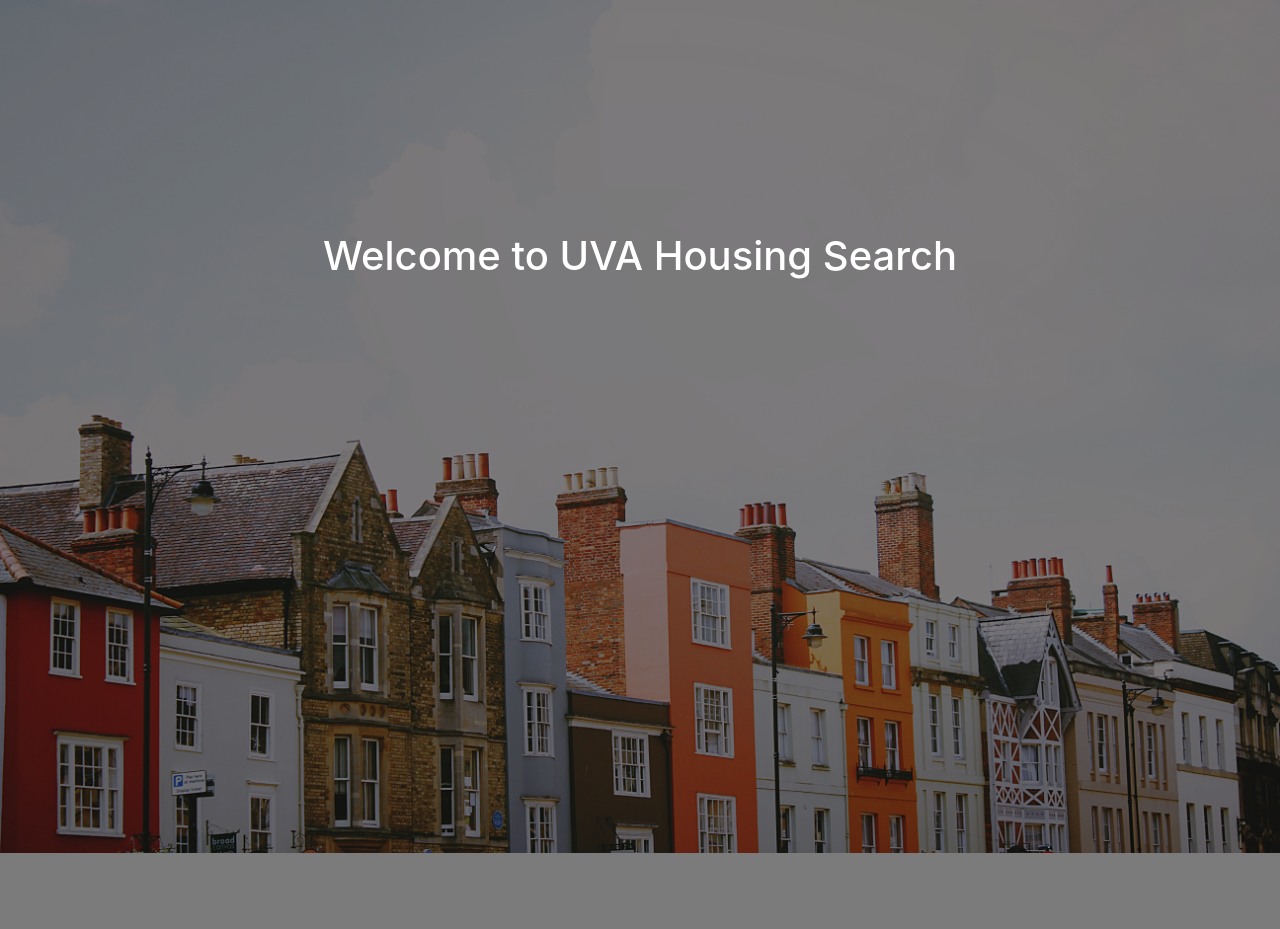
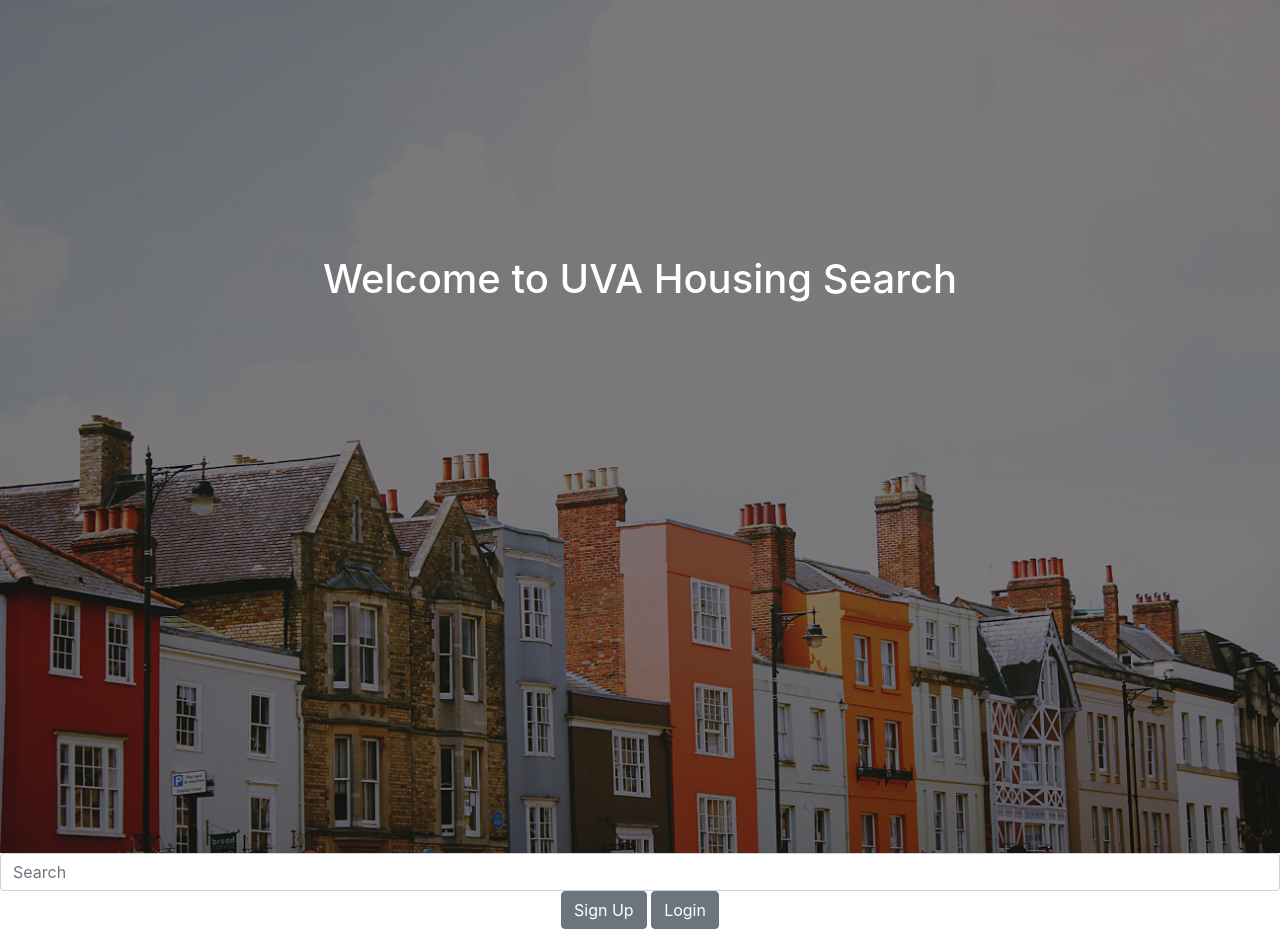
Before and after one commit to meganm18/Group-Project-Housing-Website, a Django app: page / in a window 1280 px wide. Shown: the part 56-985 px from the top of the page. Before the commit the page ends 909 px from the top, so only its background shows below. Run offline with Django 3.2, Linux system fonts and the light colour scheme; some libraries are stand-ins or nearby versions.

Commit message:
added search bar and login button
nothing is functional yet, will edit formatting later to make it prettier

```diff
--- a/housing_app/templates/home.html
+++ b/housing_app/templates/home.html
@@ -1,3 +1,5 @@
+
+<body>
 {% extends 'base.html' %}
 
 	{% load static %}
@@ -5,10 +7,14 @@
 	{% block content %}
 
 
-	<div class="home_container">
+	<div class="form group, home_container">
 		<img class="img-responsive" src="{% static "images/apartments.jpg" %}" height="70%" width="100%" id="home_image">
 		<h1 class="text"> Welcome to UVA Housing Search </h1>
+		<input class="form-control" type="text" placeholder="Search">
+		<button type="button" class="centered, btn btn-secondary">Sign Up</button>
+		<button type="button" class="centered, btn btn-secondary">Login</button>
+
 	</div>
+	{% endblock content %}
 
-
-	{% endblock content %}
+	</body>
```
